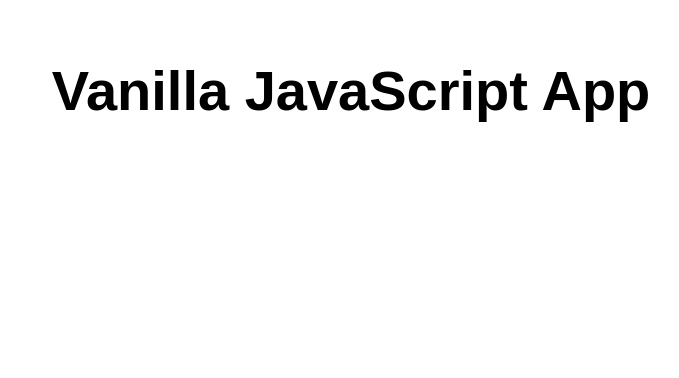
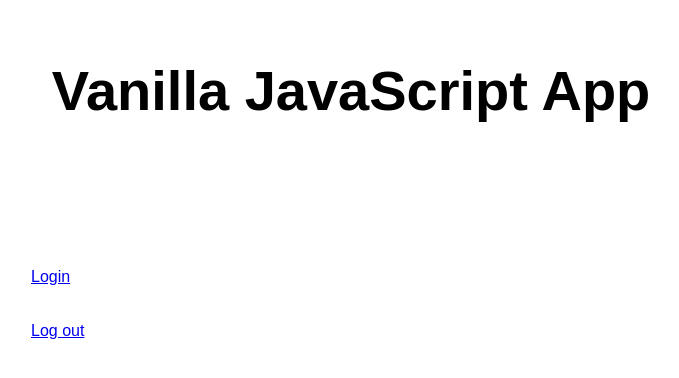
Before and after one commit to Tgomess/my-first-static-web-app, a plain HTML site: page src/index.html in a window 1280 px wide. Shown: the whole page, without its empty margins (289-968 px from the left). Drawn offline with Linux system fonts and the light colour scheme.

Commit message:
added login and logout button

```diff
--- a/src/index.html
+++ b/src/index.html
@@ -11,6 +11,13 @@
 <body>
   <main>
     <h1>Vanilla JavaScript App</h1>
+    <br><br><br>
+    <br><br><br>
+
+    <a href="/.auth/login/aad">Login</a>
+    <br><br><br>
+    <a href="/.auth/logout">Log out</a>
+
   </main>
 </body>
 
```
